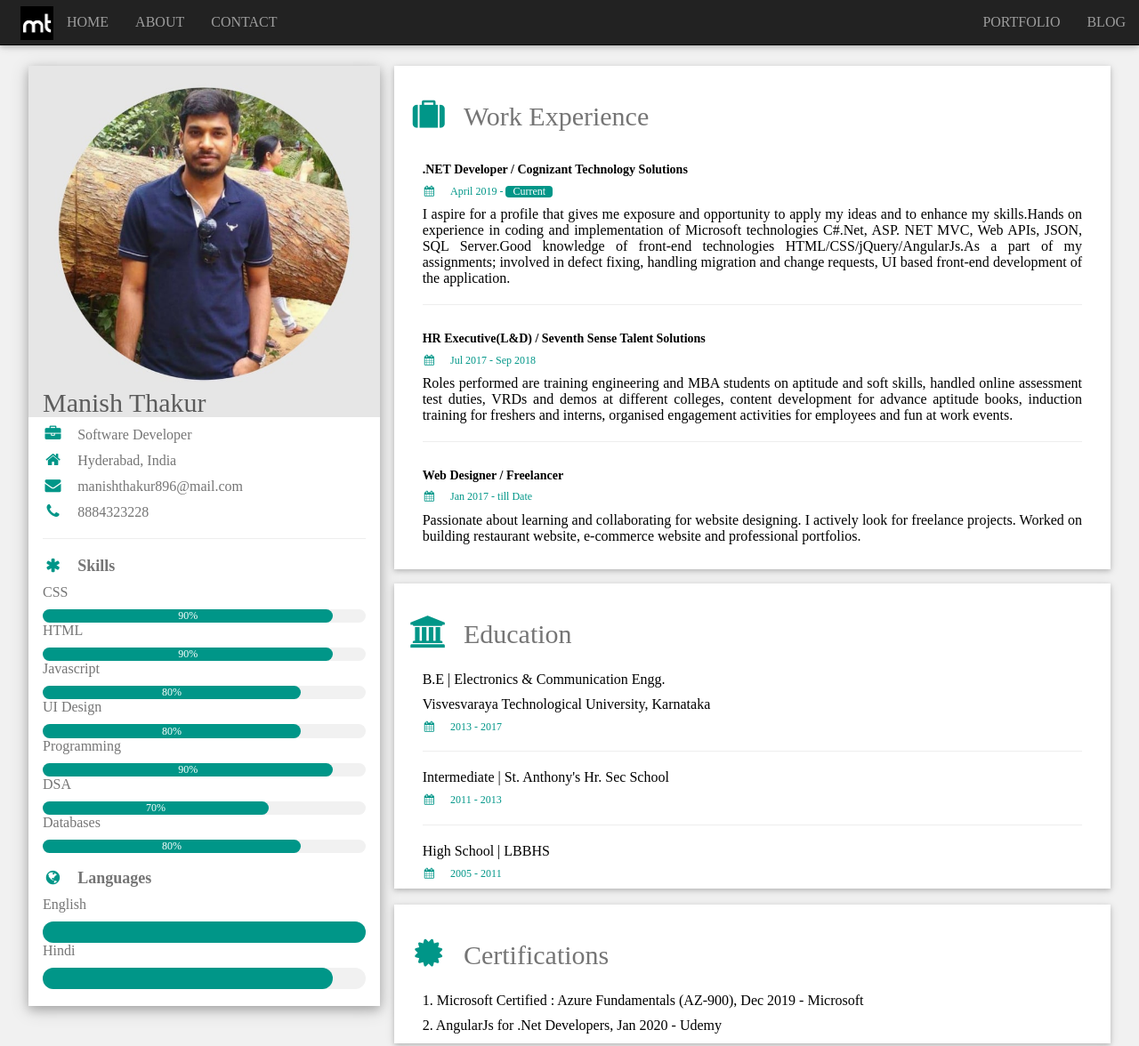
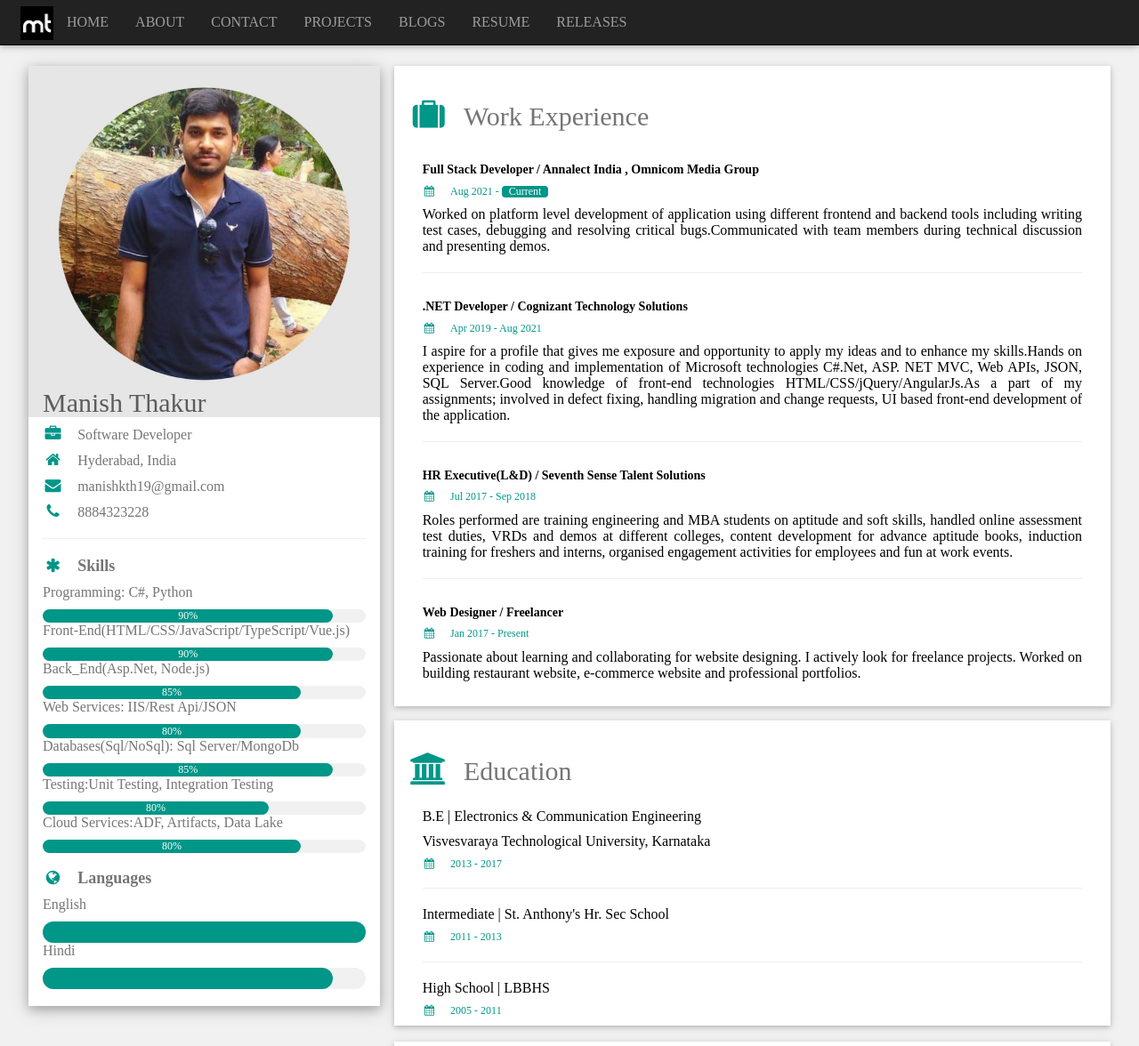
Before and after one commit to Manish-Thakur/portfolio.github.io, a plain HTML site: page myCV.html in a window 1280 px wide. Shown: the top 1176 px of the page at 89% size. Drawn offline with nearby package versions, Linux system fonts and the light colour scheme.

Commit message:
12.05.2022: Improvements
12.05.2022: Enhancements Done
1. CV Page
2. About Page
3. Home Page
4. Project Page

```diff
--- a/myCV.html
+++ b/myCV.html
@@ -71,19 +71,21 @@ nav{font: normal 16px GT America;}
                         <span class="icon-bar"></span>
                         <span class="icon-bar"></span>
                      </button>
-                     <img id="fav" class="image" src="img/Favicon.png">
+                     <a href="index.html"><img id="fav" class="image" src="img/Favicon.png"></a>
               </div>
 
               <div class="collapse navbar-collapse" id="bs-example-navbar-collapse-1">
-                  <ul class="nav navbar-nav">
-                   <li class="w3-center"><a href="index.html">HOME</a></li>
-                    <li class="w3-center"><a href="About.html">ABOUT</a></li>
-                    <li class="w3-center"><a href="Contact.html">CONTACT</a></li>
-                  </ul><ul class="nav navbar-nav navbar-right">
-                    <li class="w3-center"><a href="myPortfolio.html">PORTFOLIO</a></li>
-                    <li class="w3-center"><a href="Blog.html">BLOG</a></li>
-                  </ul>
-              </div>
+                <ul class="nav navbar-nav">
+                  <li class="w3-center"><a href="index.html">HOME</a></li>
+                  <li class="w3-center"><a href="about.html">ABOUT</a></li>
+                  <li class="w3-center"><a href="contact.html">CONTACT</a></li>
+                </ul><ul class="nav navbar-nav">
+                  <li class="w3-center"><a href="myPortfolio.html">PROJECTS</a></li>
+                  <li class="w3-center"><a href="blog.html">BLOGS</a></li>
+                  <li class="w3-center"><a href="myCV.html">RESUME</a></li>
+                  <li class="w3-center"><a href="WorkInProgress.html">RELEASES</a></li>
+                </ul>
+            </div>
     </div>
   </nav>
 </div>
@@ -116,38 +118,38 @@ nav{font: normal 16px GT America;}
         <div class="w3-container">
           <p><i class="fa fa-briefcase fa-fw w3-margin-right w3-large w3-text-teal"></i>Software Developer</p>
           <p><i class="fa fa-home fa-fw w3-margin-right w3-large w3-text-teal"></i>Hyderabad, India</p>
-          <p><i class="fa fa-envelope fa-fw w3-margin-right w3-large w3-text-teal"></i>manishthakur896@mail.com</p>
+          <p><i class="fa fa-envelope fa-fw w3-margin-right w3-large w3-text-teal"></i>manishkth19@gmail.com</p>
           <p><i class="fa fa-phone fa-fw w3-margin-right w3-large w3-text-teal"></i>8884323228</p>
           <hr>
 
           <p class="w3-large"><b><i class="fa fa-asterisk fa-fw w3-margin-right w3-text-teal"></i>Skills</b></p>
-          <p>CSS</p>
+          <p>Programming: C#, Python</p>
           <div class="w3-light-grey w3-round-xlarge w3-small">
             <div class="w3-container w3-center w3-round-xlarge w3-teal" style="width:90%">90%</div>
           </div>
-          <p>HTML</p>
+          <p>Front-End(HTML/CSS/JavaScript/TypeScript/Vue.js)</p>
           <div class="w3-light-grey w3-round-xlarge w3-small">
             <div class="w3-container w3-center w3-round-xlarge w3-teal" style="width:90%">
               <div class="w3-center w3-text-white">90%</div>
             </div>
           </div>
-          <p>Javascript</p>
+          <p>Back_End(Asp.Net, Node.js)</p>
+          <div class="w3-light-grey w3-round-xlarge w3-small">
+            <div class="w3-container w3-center w3-round-xlarge w3-teal" style="width:80%">85%</div>
+          </div>
+          <p>Web Services: IIS/Rest Api/JSON</p>
           <div class="w3-light-grey w3-round-xlarge w3-small">
             <div class="w3-container w3-center w3-round-xlarge w3-teal" style="width:80%">80%</div>
           </div>
-          <p>UI Design</p>
+          <p>Databases(Sql/NoSql): Sql Server/MongoDb</p>
           <div class="w3-light-grey w3-round-xlarge w3-small">
-            <div class="w3-container w3-center w3-round-xlarge w3-teal" style="width:80%">80%</div>
+            <div class="w3-container w3-center w3-round-xlarge w3-teal" style="width:90%">85%</div>
           </div>
-          <p>Programming</p>
+          <p>Testing:Unit Testing, Integration Testing</p>
           <div class="w3-light-grey w3-round-xlarge w3-small">
-            <div class="w3-container w3-center w3-round-xlarge w3-teal" style="width:90%">90%</div>
+            <div class="w3-container w3-center w3-round-xlarge w3-teal" style="width:70%">80%</div>
           </div>
-          <p>DSA</p>
-          <div class="w3-light-grey w3-round-xlarge w3-small">
-            <div class="w3-container w3-center w3-round-xlarge w3-teal" style="width:70%">70%</div>
-          </div>
-          <p>Databases</p>
+          <p>Cloud Services:ADF, Artifacts, Data Lake</p>
           <div class="w3-light-grey w3-round-xlarge w3-small">
             <div class="w3-container w3-center w3-round-xlarge w3-teal" style="width:80%">80%</div>
           </div>
@@ -175,8 +177,14 @@ nav{font: normal 16px GT America;}
       <div class="w3-container w3-card w3-white w3-margin-bottom">
         <h2 class="w3-text-grey w3-padding-16"><i class="fa fa-suitcase fa-fw w3-margin-right w3-xxlarge w3-text-teal"></i>Work Experience</h2>
         <div class="w3-container">
+          <h5><b>Full Stack Developer / Annalect India , Omnicom Media Group </b></h5>
+          <h6 class="w3-text-teal"><i class="fa fa-calendar fa-fw w3-margin-right"></i>Aug 2021 - <span class="w3-tag w3-teal w3-round">Current</span></h6>
+          <p>Worked on platform level development of application using different frontend and backend tools including writing test cases, debugging and resolving critical bugs.Communicated with team members during technical discussion and presenting demos.</p>
+          <hr>
+        </div>
+        <div class="w3-container">
           <h5><b>.NET Developer / Cognizant Technology Solutions </b></h5>
-          <h6 class="w3-text-teal"><i class="fa fa-calendar fa-fw w3-margin-right"></i>April 2019 - <span class="w3-tag w3-teal w3-round">Current</span></h6>
+          <h6 class="w3-text-teal"><i class="fa fa-calendar fa-fw w3-margin-right"></i>Apr 2019 - Aug 2021</h6>
           <p>I aspire for a profile that gives me exposure and opportunity to apply my ideas and to enhance my skills.Hands on experience in coding and implementation of Microsoft technologies C#.Net, ASP. NET MVC, Web APIs, JSON, SQL Server.Good knowledge of front-end technologies HTML/CSS/jQuery/AngularJs.As a part of my assignments; involved in defect fixing, handling migration and change requests, UI based front-end development of the application.</p>
           <hr>
         </div>
@@ -188,7 +196,7 @@ nav{font: normal 16px GT America;}
         </div>
         <div class="w3-container">
           <h5><b>Web Designer / Freelancer</b></h5>
-          <h6 class="w3-text-teal"><i class="fa fa-calendar fa-fw w3-margin-right"></i>Jan 2017 - till Date</h6>
+          <h6 class="w3-text-teal"><i class="fa fa-calendar fa-fw w3-margin-right"></i>Jan 2017 - Present</h6>
           <p>Passionate about learning and collaborating for website designing. I actively look for freelance projects. Worked on building restaurant website, e-commerce website and professional portfolios.</p><br>
         </div>
       </div>
@@ -196,7 +204,7 @@ nav{font: normal 16px GT America;}
       <div class="w3-container w3-card w3-white">
         <h2 class="w3-text-grey w3-padding-16"><i class="fa fa-university fa-fw w3-margin-right w3-xxlarge w3-text-teal"></i>Education</h2>
         <div class="w3-container">
-          <p>B.E | Electronics & Communication Engg.</p>
+          <p>B.E | Electronics & Communication Engineering</p>
           <p>Visvesvaraya Technological University, Karnataka</p>
           <h6 class="w3-text-teal"><i class="fa fa-calendar fa-fw w3-margin-right"></i>2013 - 2017</h6>
           <hr>
@@ -212,8 +220,10 @@ nav{font: normal 16px GT America;}
         <div class="w3-container w3-card w3-white">
         <h2 class="w3-text-grey w3-padding-16"><i class="fa fa-certificate fa-fw w3-margin-right w3-xxlarge w3-text-teal"></i>Certifications</h2>
         <div class="w3-container">
-          <p>1. Microsoft Certified : Azure Fundamentals (AZ-900), Dec 2019 - Microsoft</p>
-          <p>2. AngularJs for .Net Developers, Jan 2020 - Udemy</p>
+          <p>1. AZ-900: Microsoft Azure Fundamentals</p>
+          <p>2. SQL Basic & Advanced PL/SQL</p>
+          <p>3. Angular JS Certification</p>
+          <br>
         </div>
 
     <!-- End Right Column -->
```
Also changed, not shown: About.html (+13 -11 lines), Blog.html (+12 -10 lines), Contact.html (+12 -10 lines), Photography.html (+12 -10 lines), WorkInProgress.html (+12 -10 lines), blog2.html (+12 -10 lines), index.html (+8 -6 lines), myPortfolio.html (+14 -12 lines), volunteering.html (+12 -10 lines), 1 other file.
